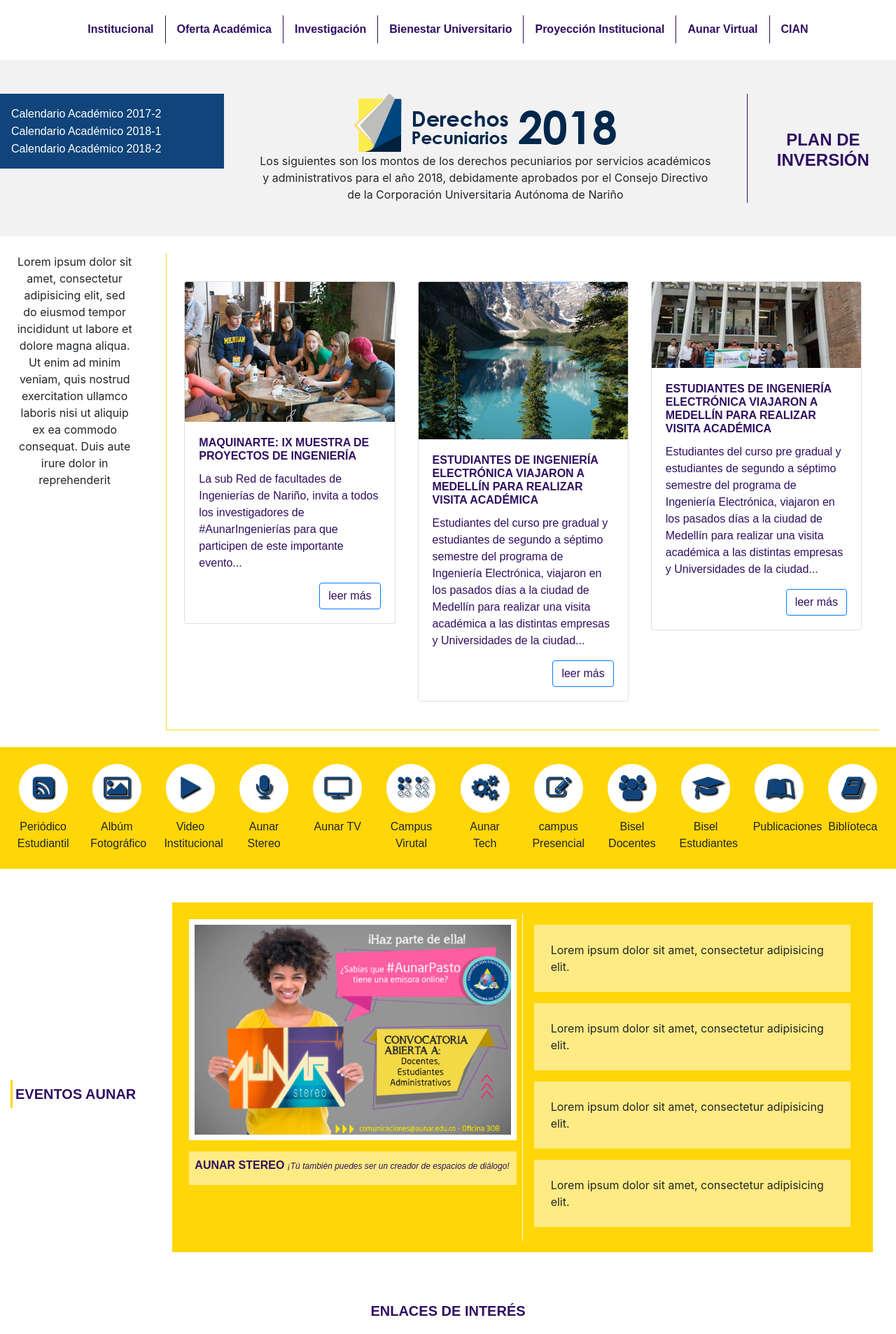
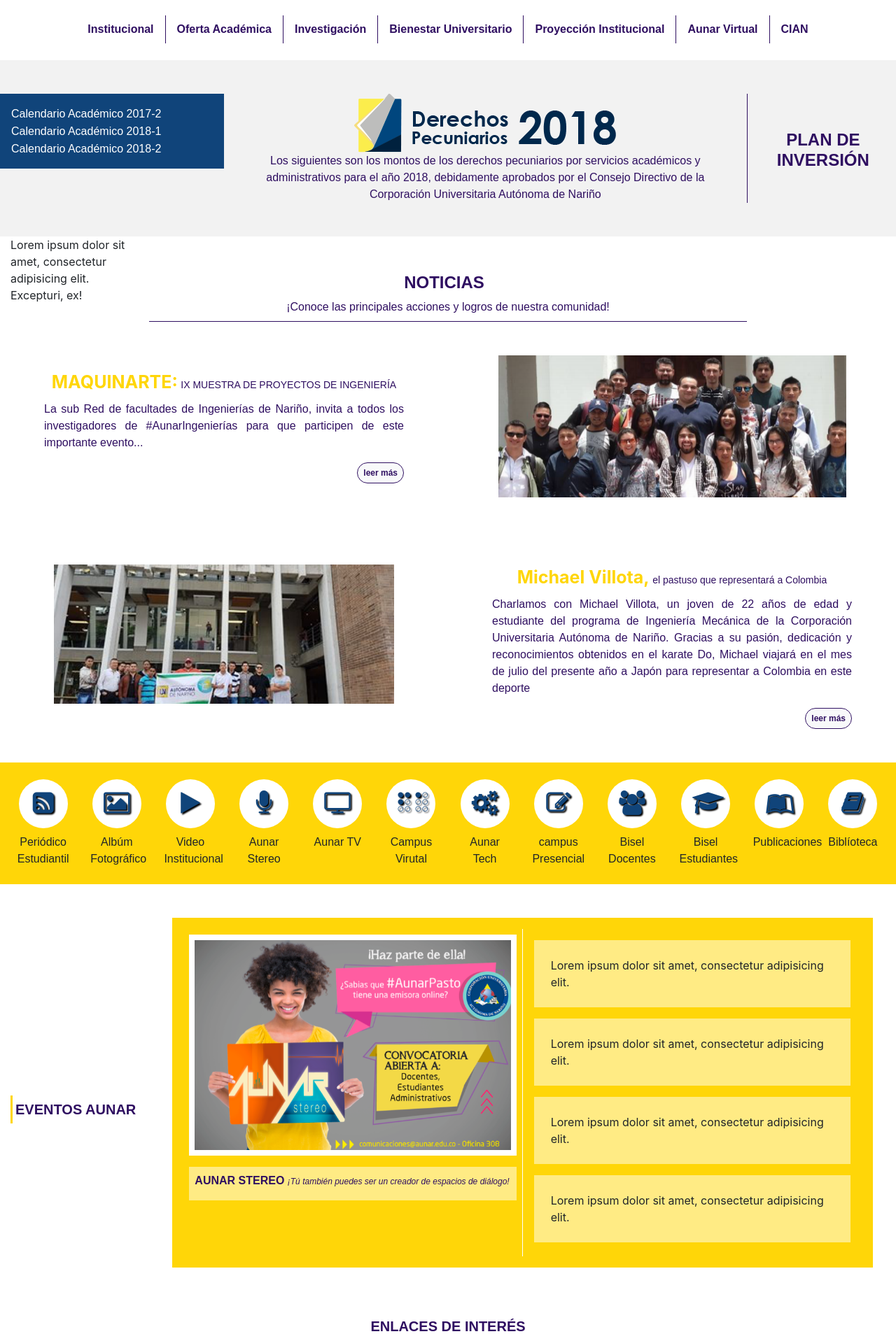
Before and after one commit to julianrodri11/aunar, a PHP site: page / in a window 1280 px wide. Shown: the part 456-2363 px from the top of the page at 70% size. Run offline with PHP 8.4, Linux system fonts and the light colour scheme.

Commit message:
Nuevos arreglos en nocitias

```diff
--- a/css/personalizado.css
+++ b/css/personalizado.css
@@ -46,10 +46,17 @@
 	background-color: #FFD608 !important;
 
 }
-/*hover letra amarilla sobre le menu 2 */
+/*hover letra amarilla sobre el menu 2 */
 .hover-texto-amarillo:hover
 {
 	color: #FFD608 !important;
+}
+
+/*hover letra blanca sobre el boton leer mas de noticias */
+.hover-texto-blanco:hover
+{
+	color: white !important;
+	border-color: white !important;
 }
 
 /*fondo amarillo para los menus y zonas que lo requieran*/
@@ -168,8 +175,13 @@
 {
 	font-size: 14px;
 }
+.f-size-18
+{
+	font-size: 25px;
+}
+
+
 /* redes sociales */
-
 
 /*efectos radios sobre el logo */
  #efecto-borde1
@@ -309,3 +321,5 @@
 
     /*text-shadow: 1px 1px 1px rgba(255, 255, 255, 1);*/
 }
+
+/*SECCIÓN DOCUMENTOS*/
--- a/index.html
+++ b/index.html
@@ -243,11 +243,11 @@
           <div class="col-12">
             <img  class=" img-fluid" alt="Responsive image" src="img/derechos.png">
           </div>
-          <div class="col-12 pl-5 pr-5">Los siguientes son los montos de los derechos pecuniarios por servicios académicos y administrativos para el año 2018, debidamente aprobados por el Consejo Directivo de la Corporación Universitaria Autónoma de Nariño</div>
+          <div class="col-12 pl-5 pr-5 texto-azul">Los siguientes son los montos de los derechos pecuniarios por servicios académicos y administrativos para el año 2018, debidamente aprobados por el Consejo Directivo de la Corporación Universitaria Autónoma de Nariño</div>
         </div>
     </div>
     <div class="col-lg-2 col-md-3 col-sm-12 border-left borde-azul">
-        <div class="pt-1 pl-1 mt-sm-5 bd-highlight text-center  "><h4 class=" mt-0 fuente-institucional texto-azul f-negrita">PLAN DE INVERSIÓN</h4></div>
+        <div class="pt-1 pl-1 mt-sm-5  text-center  "><h4 class=" mt-0 fuente-institucional texto-azul f-negrita">PLAN DE INVERSIÓN</h4></div>
     </div>
   </div>
 </div>
@@ -256,55 +256,55 @@
 
 
 <!-- ----------------SECCIÓN NOTICIAS------------------------- -->
+
+<!-- ----------------- título notiicas ----------------------- -->
 <div class="container-fluid">
   <div class="row">
-
-    <div class="col-lg-2 p-4 text-center bg-white align-middle">Lorem ipsum dolor sit amet, consectetur adipisicing elit, sed do eiusmod
-    tempor incididunt ut labore et dolore magna aliqua. Ut enim ad minim veniam,
-    quis nostrud exercitation ullamco laboris nisi ut aliquip ex ea commodo
-    consequat. Duis aute irure dolor in reprehenderit </div>
-    <div class="p-4 col-lg-10">
-    <div class="p-4 border-left border-bottom borde-amarillo">
-      <div class="row texto-azul">
-        <!-- NOTICIA 1 -->
-        <div class="col-lg-4 p-3">
-            <div class="card" >
-              <img class="card-img-top" src="img/noticia3.jpg" alt="Card image">
-              <div class="card-body ">
-                <h6 class="card-title f-negrita">MAQUINARTE: IX MUESTRA DE PROYECTOS DE INGENIERÍA</h6>
-                <p class="card-text">La sub Red de facultades de Ingenierías de Nariño, invita a todos los investigadores de #AunarIngenierías para que participen de este importante evento...</p>
-                <a href="#" class="btn btn-default btn btn-outline-primary float-right texto-azul">leer más</a>
+    <div class="col-2">Lorem ipsum dolor sit amet, consectetur adipisicing elit. Excepturi, ex!</div>
+    <div class="col-8 text-center border-bottom borde-azul">
+      <div class="row">
+          <div class="col-12 pt-1 pl-1 mt-sm-5  text-center  "><h4 class=" mt-0 fuente-institucional texto-azul f-negrita">NOTICIAS</h4></div>
+          <div class="col-12 pb-2 texto-azul">¡Conoce las principales acciones y logros de nuestra comunidad!</div>
       </div>
     </div>
   </div>
-        <!-- NOTICIA 2 -->
-        <div class="col-lg-4 p-3">
-          <div class="card" >
-            <img class="card-img-top" src="img/noticia5.jpg" alt="Card image">
-            <div class="card-body ">
-              <h6 class="card-title f-negrita">ESTUDIANTES DE INGENIERÍA ELECTRÓNICA VIAJARON A MEDELLÍN PARA REALIZAR VISITA ACADÉMICA</h6>
-              <p class="card-text">Estudiantes del curso pre gradual y estudiantes de segundo a séptimo semestre del programa de Ingeniería Electrónica, viajaron en los pasados días a la ciudad de Medellín para realizar una visita académica a las distintas empresas y Universidades de la ciudad...</p>
-              <a href="#" class="btn btn-default btn btn-outline-primary float-right texto-azul">leer más</a>
+</div>
+<!-- ---------------Fin título notiicas ---------------------- -->
+
+<!-- inicio de noticias -->
+<div class="container-fluid">
+  <div class="row d-flex align-items-stretch ">
+
+    <!-- noticia 1 -->
+    <div class="col-6 d-flex align-items-center">
+      <div class="text-center p-5  ">
+            <label class="texto-amarillo f-negrita f-size-18">MAQUINARTE: </label> <label class="texto-azul f-size-14">IX MUESTRA DE PROYECTOS DE INGENIERÍA</label>
+            <div class="text-justify">
+            <p class="texto-azul">La sub Red de facultades de Ingenierías de Nariño, invita a todos los investigadores de #AunarIngenierías para que participen de este importante evento...</p>
+            <a href="#" class="p-2 border borde-azul badge badge-pill badge-light hover-amarillo hover-texto-blanco float-right texto-azul">leer más</a>
             </div>
       </div>
     </div>
-        <!-- NOTICIA 1 -->
-        <div class="col-lg-4 p-3">
-          <div class="card" >
-            <img class="card-img-top" src="img/noticia2.png" alt="Card image">
-            <div class="card-body ">
-              <h6 class="card-title f-negrita">ESTUDIANTES DE INGENIERÍA ELECTRÓNICA VIAJARON A MEDELLÍN PARA REALIZAR VISITA ACADÉMICA</h6>
-              <p class="card-text">Estudiantes del curso pre gradual y estudiantes de segundo a séptimo semestre del programa de Ingeniería Electrónica, viajaron en los pasados días a la ciudad de Medellín para realizar una visita académica a las distintas empresas y Universidades de la ciudad...</p>
-              <a href="#" class="btn btn-default btn btn-outline-primary float-right texto-azul">leer más</a>
+    <div class="col-6 p-5 text-center"><img class="img-fluid " src="img/noticia1.png" alt="Noticias Aunar"></div>
+
+
+    <!-- noticia 2 -->
+    <div class="col-6 p-5 text-center"><img class="img-fluid " src="img/noticia2.png" alt="Noticias Aunar"></div>
+    <div class="col-6 d-flex align-items-center">
+      <div class="text-center p-5  ">
+            <label class="texto-amarillo f-negrita f-size-18">Michael Villota, </label> <label class="texto-azul f-size-14">el pastuso que representará a Colombia</label>
+            <div class="text-justify">
+            <p class="texto-azul">Charlamos con Michael Villota, un joven de 22 años de edad y estudiante del programa de Ingeniería Mecánica de la Corporación Universitaria Autónoma de Nariño. Gracias a su pasión, dedicación y reconocimientos obtenidos en el karate Do, Michael viajará en el mes de julio del presente año a Japón para representar a Colombia en este
+deporte</p>
+            <a href="#" class="p-2 border borde-azul badge badge-pill badge-light hover-amarillo hover-texto-blanco float-right texto-azul">leer más</a>
             </div>
       </div>
     </div>
 
   </div>
 </div>
-  </div>
-  </div>
-</div>
+
+
 <!-- ----------------FIN SECCIÓN NOTICIAS--------------------- -->
 
 
@@ -446,14 +446,14 @@
 <!-- -------------------FOOTER CONTACTOS---------------------- -->
 <div class="container-fluid fondo-azul-oscuro">
   <div class="row p-3">
-    <div class="col-lg-4 mt-3 text-right text-light">Lorem ipsum dolor sit amet, consectetur adipisicing elit. Ipsam, deleniti!</div>
-    <div class="col-lg-4 mt-3 text-light fuente-institucional f-x-small">
+    <div class="col-lg-6 mt-3 text-right text-light">Lorem ipsum dolor sit amet, consectetur adipisicing elit. Ipsam, deleniti!</div>
+    <div class="col-lg-6 mt-3 text-light fuente-institucional f-x-small">
       <div>Corporación Universitaria Autónoma de Nariño </div>
       <div>Carrera 28 No. 19-24 </div>
       <div>Tel. 729 05 08 - 723 24 52 - 722 60 20</div>
       <div>Pasto(Nariño) Colombia</div>
     </div>
-    <div class="col-lg-4 mt-3 text-right text-light fuente-institucional f-x-small">
+    <div class="col-lg-12 mt-3 text-center text-light fuente-institucional f-x-small">
     <div class="div">"INSTITUCIÓN DE EDUCACIÓN SUPERIOR SUJETA A INSPECCÍÓN Y VIGILANCIA POR EL MINISTERIO DE EDUCACIÓN NACIONAL"</div>
     <div class="div">Personería Jurídica No. 1054 del 1 de Febrero de 1983</div>
     <div class="div">©Copyright 2017 - Derechos Reservados</div>
```
Lines whose indentation alone changed are shown as unchanged.
